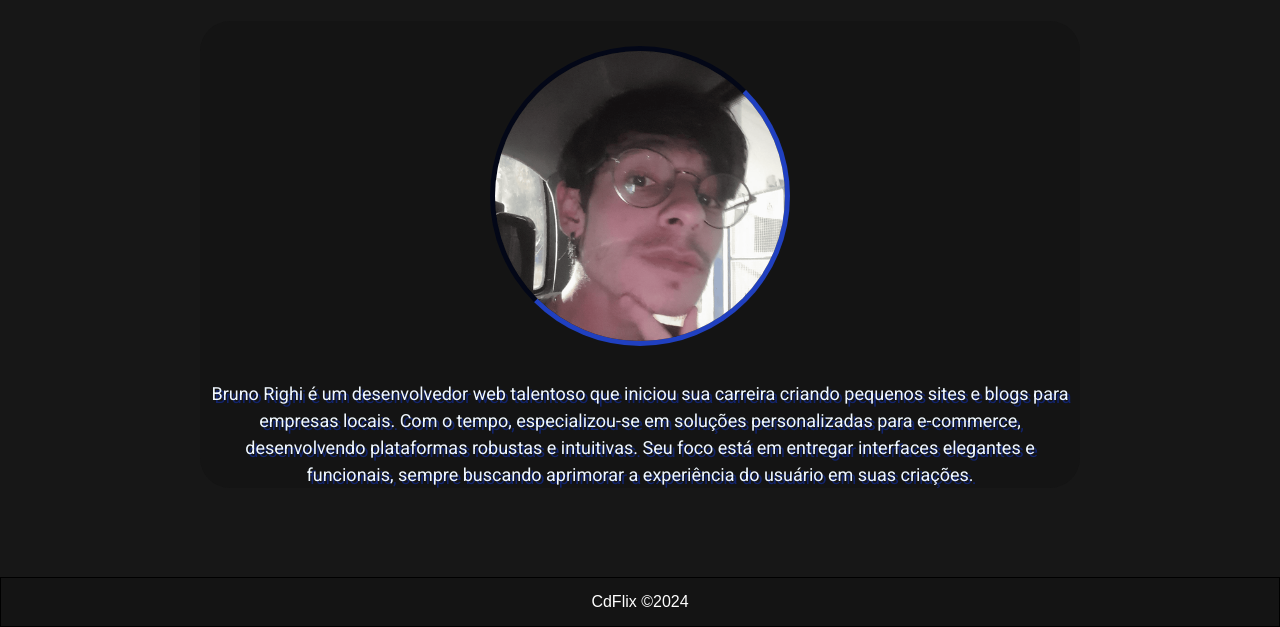
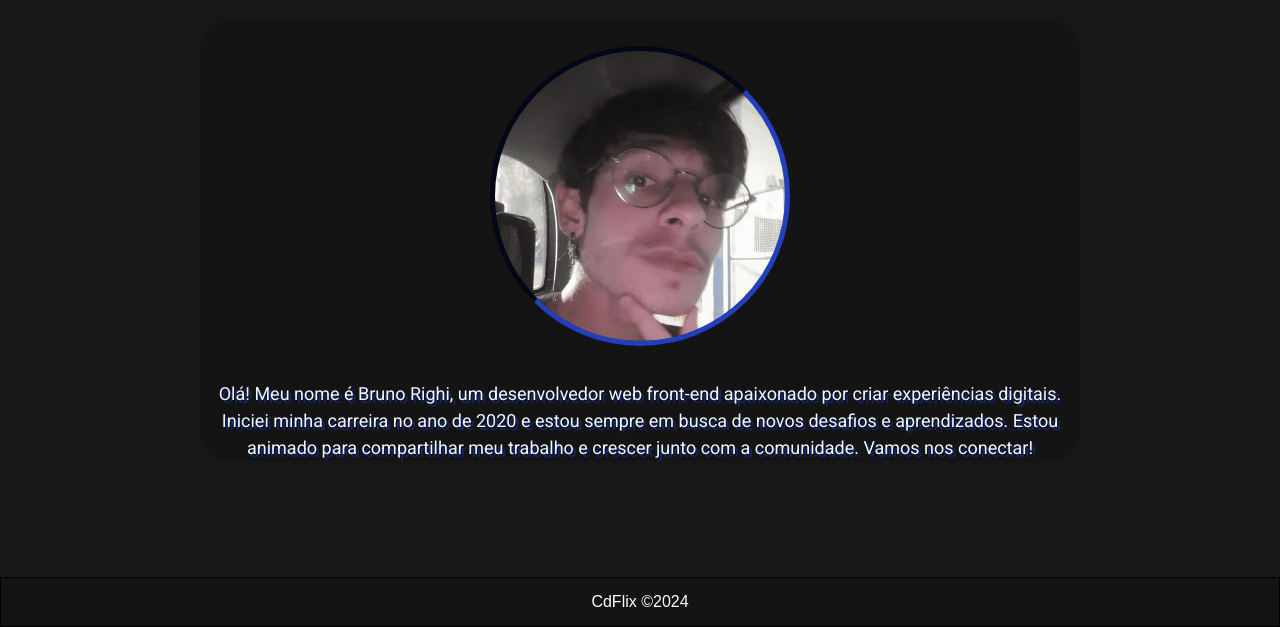
Before and after one commit to BrunoozL/Projeto_filmes, a plain HTML site: page sobre_devs/bruno.html in a window 1280 px wide. Shown: the part 173-800 px from the top of the page. Drawn offline with Linux system fonts and the light colour scheme.

Commit message:
alterando o sobre do dev "Bruno Righi" e término do projeto.

```diff
--- a/sobre_devs/bruno.html
+++ b/sobre_devs/bruno.html
@@ -36,10 +36,11 @@
     <h1>Bruno Righi</h1><br>
     <div class="divbruno">
         <img src="../img/bruno.png" class="img-bruno"><br><br>
-        Bruno Righi é um desenvolvedor web talentoso que iniciou sua carreira criando pequenos sites e blogs para
-        empresas locais. Com o tempo, especializou-se em soluções personalizadas para e-commerce, desenvolvendo
-        plataformas robustas e intuitivas. Seu foco está em entregar interfaces elegantes e funcionais, sempre buscando
-        aprimorar a experiência do usuário em suas criações.
+        Olá! Meu nome é Bruno Righi, um desenvolvedor web front-end apaixonado
+        por criar experiências digitais. Iniciei
+        minha carreira no ano de 2020 e estou sempre em busca
+        de novos desafios e aprendizados. Estou animado para compartilhar
+        meu trabalho e crescer junto com a comunidade. Vamos nos conectar!
     </div>
 
     <footer class="rodape">
```
